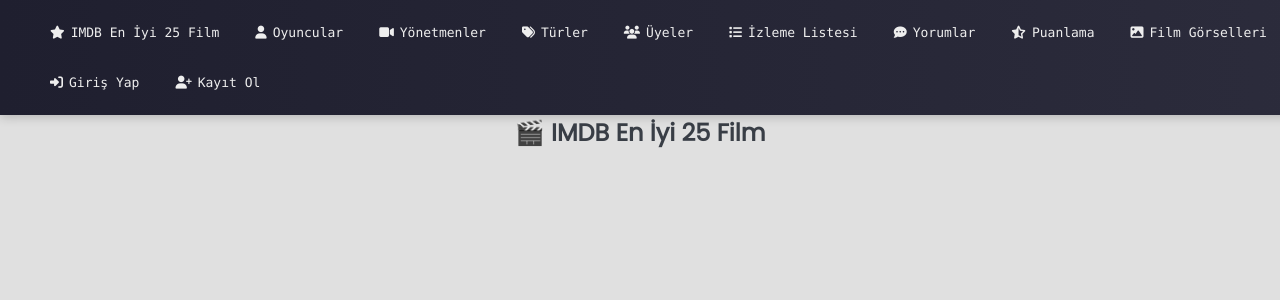
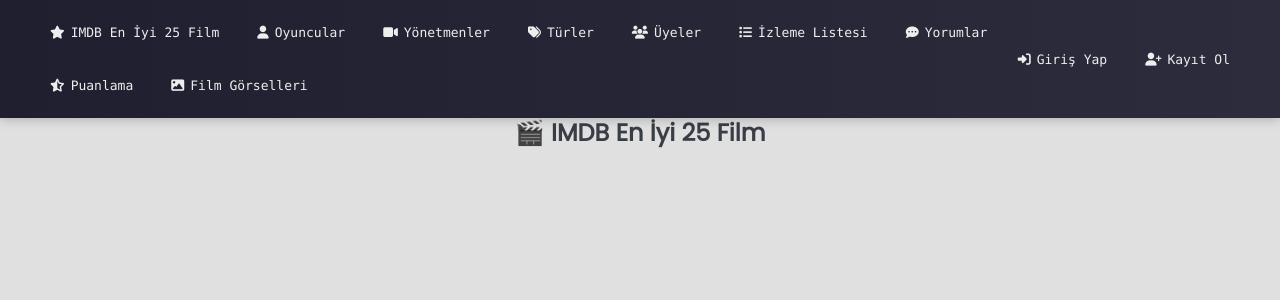
Before and after one commit to erencellk/MovieSlot, a Django app: page /filmler.html/ in a window 1280 px wide; the page is wider, and only the part inside the window is pictured. Shown: the top 300 px of that part. Run offline with Django 5.2, Linux system fonts and the light colour scheme; data that the repository does not hold is empty.

Commit message:
manage css  file

```diff
--- a/films/static/films/style.css
+++ b/films/static/films/style.css
@@ -1,39 +1,32 @@
-/* Tüm bağlantılar */
+
 body a {
     text-decoration: none;
     font-size: small;
     padding: 10px;
     display: block;
     color: black;
-    font-family: 'Consolas', 'Menlo', 'DejaVu Sans Mono', 'Bitstream Vera Sans Mono', monospace
+    font-family: 'Consolas', 'Menlo', 'DejaVu Sans Mono', 'Bitstream Vera Sans Mono', monospace;
 }
 
-
-/* Menü - varsayılan olarak gizli */
+/* Menü */
 .liste-menu {
-    display: flex; /* yan yana sıralanması*/
+    display: flex;
     justify-content: space-between;
     align-items: center;
-    flex-wrap: wrap; /*içerikler taşarsa alta gecebilir*/
-    gap: 15px; /* menü elemanları arasına bosluk*/
     padding: 15px 40px;
-
     box-shadow: 0 2px 10px rgba(0, 0, 0, 0.2);
-    position: absolute;
+    position: fixed;
     top: 0;
     left: 0;
+    right: 0;
     width: 100%;
     z-index: 999;
-
-
     background: linear-gradient(to right, #1f1f2f, #2c2c3c);
-
-
+    box-sizing: border-box;
+    overflow: hidden;
 }
 
-
 .liste-menu a {
-
     font-weight: 500;
     padding: 10px;
     border-radius: 6px;
@@ -45,14 +38,27 @@ body a {
     transition: color 0.3s;
 }
 
-
 .liste-menu a:hover {
-
     color: white;
     border-radius: 8px;
+    transform: scale(1.2);
+}
 
-    transform: scale(1.2);
+.nav-left,
+.nav-right {
+    display: flex;
+    align-items: center;
+    gap: 18px;
+    flex-wrap: wrap;
+}
 
+.nav-left {
+    flex: 1;
+}
+
+.nav-right {
+    flex-shrink: 0;
+    white-space: nowrap;
 }
 
 /* Film kart yapısı */
@@ -72,7 +78,7 @@ body a {
 }
 
 .film-kart:hover {
-    transform: scale(1.03); /* kartın üstüne gelince büyüme efekti veriyoruz.*/
+    transform: scale(1.03);
     box-shadow: 0 12px 30px rgba(0, 0, 0, 0.2);
 }
 
@@ -85,16 +91,14 @@ body a {
     margin-bottom: 15px;
 }
 
-/* Vitrin düzeni */
 .vitrin {
     display: grid;
     grid-template-columns: repeat(auto-fit, minmax(240px, 1fr));
     gap: 30px;
-    padding: 20px;
-    margin-left: 100px;
+    margin: 0 auto;
+    padding: 0 40px;
 }
 
-/* Oyuncu kart alanı */
 #vitrin_oyuncular {
     display: flex;
     flex-wrap: wrap;
@@ -111,7 +115,6 @@ body a {
     width: 200px;
 }
 
-
 .film-href {
     font-size: large;
     font-family: Calibri;
@@ -126,7 +129,6 @@ body a {
     color: #393E46;
 }
 
-
 body {
     font-family: 'Poppins', sans-serif;
     background-color: #e0e0e0 !important;
@@ -135,12 +137,10 @@ body {
     padding: 0;
 }
 
-
 .auth-buttons {
     display: flex;
     gap: 12px;
     flex-direction: column;
-
 }
 
 .auth-buttons a {
@@ -152,22 +152,12 @@ body {
     white-space: nowrap;
 }
 
-
-.nav-left, .nav-right {
-    display: flex;
-    align-items: center;
-    gap: 16px;
-}
-
-
 .liste-menu i:hover {
     width: 18px;
     text-align: center;
-
 }
 
 @media (max-width: 768px) {
-    /* responsive tasarım icin*/
     .liste-menu {
         flex-direction: column;
         align-items: flex-start;
@@ -190,14 +180,11 @@ body {
 }
 
 .filminfo-afis {
-
     width: 300px;
     height: 400px;
     object-fit: cover;
     border-radius: 10px;
     box-shadow: 0 4px 12px rgba(0, 0, 0, 0.2);
-
-
 }
 
 .film-detay-kart {
@@ -242,7 +229,7 @@ body {
     justify-content: center;
 }
 
-.yorum-bolumu , .yorum-listesi {
+.yorum-bolumu, .yorum-listesi {
     background-color: #f2f2f2;
     padding: 30px;
     border-radius: 12px;
@@ -275,7 +262,6 @@ body {
     font-size: 16px;
     border: 2px solid #ccc;
     border-radius: 6px;
-
 }
 
 .form-row input:focus, .form-row textarea:focus {
@@ -308,6 +294,7 @@ body {
     margin-bottom: 12px;
     box-shadow: 0 1px 5px rgba(0, 0, 0, 0.05);
 }
+
 .yorum-container {
     display: flex;
     gap: 40px;
@@ -316,6 +303,7 @@ body {
     justify-content: center;
     flex-wrap: wrap;
 }
+
 .main-container {
     max-width: 1100px;
     margin: 0 auto;
```
Lines whose indentation alone changed are shown as unchanged.
